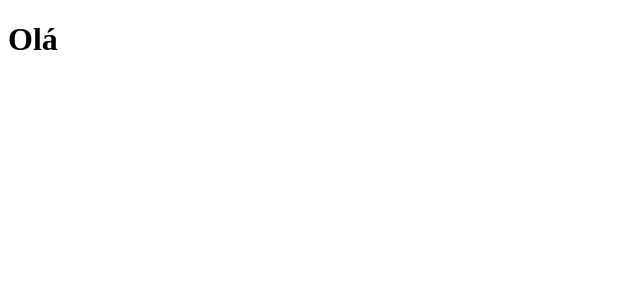
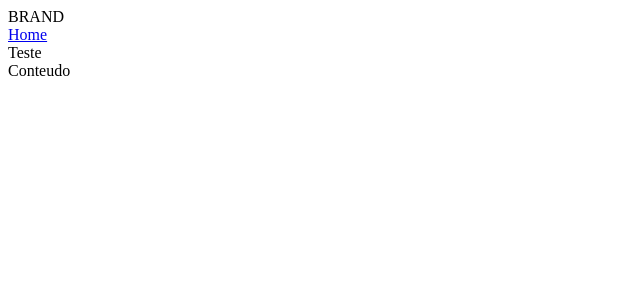
Before and after one commit to gmoreiraCompass/historic-portal, a Next.js app: page / in a window 1280 px wide. Shown: the top 300 px of the page, without its empty margins (0-640 px from the left). Built offline with nearby package versions, Linux system fonts and the light colour scheme.

Commit message:
git init

```diff
--- a/pages/index.tsx
+++ /dev/null
@@ -1,7 +0,0 @@
-export default function Home() {
-  return (
-    <div>
-      <h1>Olá</h1>
-    </div>
-  );
-}
--- /dev/null
+++ b/src/components/Header.tsx
@@ -0,0 +1,16 @@
+import Link from "next/link";
+
+export default function Header() {
+  return (
+    <header>
+      BRAND
+      <div>
+        <nav>
+          <Link href="/">
+            <a>Home</a>
+          </Link>
+        </nav>
+      </div>
+    </header>
+  );
+}
--- /dev/null
+++ b/src/pages/index.tsx
@@ -0,0 +1,13 @@
+import Header from "../components/Header";
+
+export default function Home() {
+  return (
+    <div>
+      <Header />
+      <main>
+        <aside>Teste</aside>
+        <div>Conteudo</div>
+      </main>
+    </div>
+  );
+}
```
